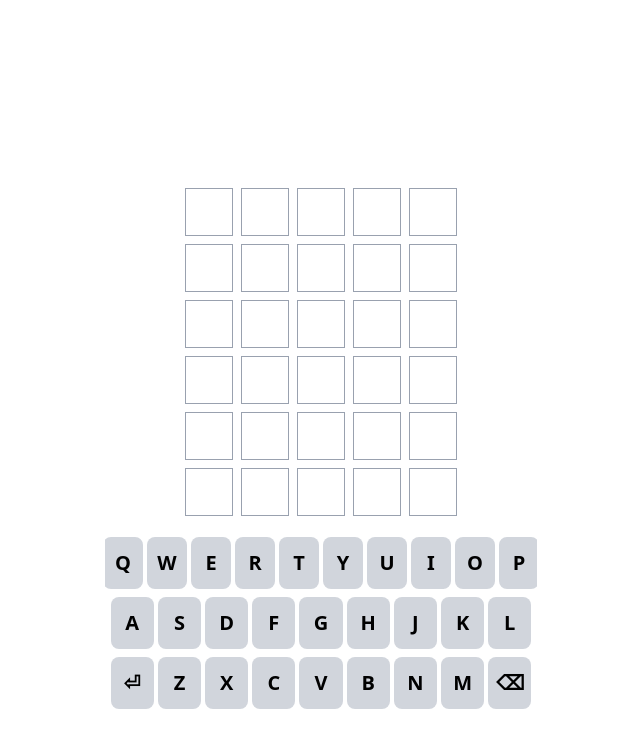
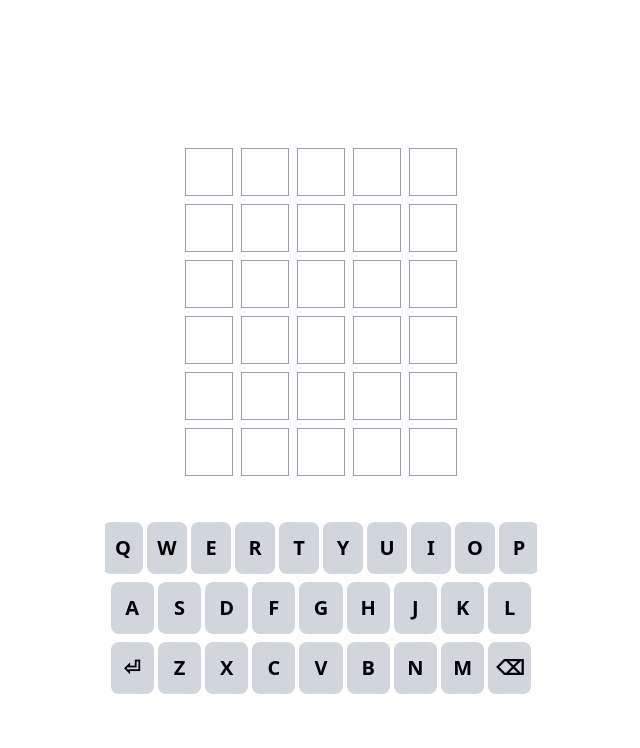
Before and after one commit to devenney/wordle-clone, a React (Vite) app: page / in a window 1280 px wide. Shown: the top 748 px of the page, without its empty margins (319-959 px from the left). Built offline with nearby package versions, Linux system fonts and the light colour scheme; no server answers.

Commit message:
fix: respect iOS safe zone
Signed-off-by: Brendan Devenney <brendan@devenney.io>

```diff
--- a/src/App.jsx
+++ b/src/App.jsx
@@ -248,7 +248,7 @@ function App() {
 
   return (
     <>
-      <div className="flex flex-col items-center justify-center h-screen">
+      <div className="flex flex-col items-center justify-center h-screen safe-flex-screen">
         {/* Game grid */}
         <div className="flex flex-col items-center justify-center space-y-2">
           {Array.from({ length: NUM_ROWS }).map((_, rowIndex) => (
@@ -294,11 +294,6 @@ function App() {
 
         {/* Message container */}
         <div className="w-full max-w-md text-center mx-auto mt-4 h-20 flex items-center justify-center pt-20">
-          {/* Virtual Keyboard */}
-          <div className="keyboard-wrapper h-[150px]">
-            {!gameOver && <Keyboard onKey={handleKey} />}
-          </div>
-
           {gameOver && (
             <span className="text-2xl text-center w-full">
               {gameWon ? (
@@ -328,6 +323,11 @@ function App() {
               </span>
             </span>
           )}
+
+          {/* Virtual Keyboard */}
+          <div className="keyboard-wrapper h-[100px]">
+            {!gameOver && <Keyboard onKey={handleKey} />}
+          </div>
         </div>
 
         {/* Toast Notification */}
--- a/src/index.css
+++ b/src/index.css
@@ -7,3 +7,9 @@ body {
   padding: 0;
   overflow: hidden;
 }
+
+.safe-flex-screen {
+  height: 100dvh;
+  padding-top: env(safe-area-inset-top);
+  padding-bottom: calc(env(safe-area-inset-bottom) + 5rem);
+}
```
